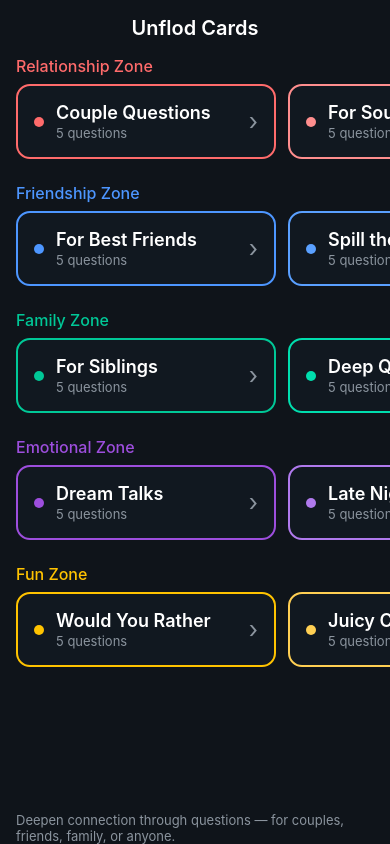
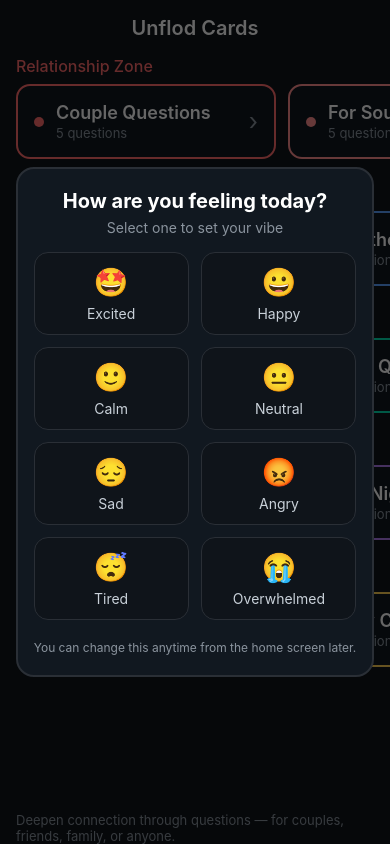
Before and after one commit to Engrjalalkhan/unfold-cards-1, a React Native app: screen / in a window 390 px wide. Built offline with nearby package versions, Linux system fonts and the light colour scheme.

Commit message:
mood meter added

```diff
--- a/App.js
+++ b/App.js
@@ -15,6 +15,37 @@ function Header({ title, onBack }) {
       )}
       <Text style={styles.headerTitle}>{title}</Text>
       <View style={{ width: 64 }} />
+    </View>
+  );
+}
+
+function MoodMeter({ onSelect }) {
+  const options = [
+    { id: 'excited', emoji: '🤩', label: 'Excited' },
+    { id: 'happy', emoji: '😀', label: 'Happy' },
+    { id: 'calm', emoji: '🙂', label: 'Calm' },
+    { id: 'neutral', emoji: '😐', label: 'Neutral' },
+    { id: 'sad', emoji: '😔', label: 'Sad' },
+    { id: 'angry', emoji: '😡', label: 'Angry' },
+    { id: 'tired', emoji: '😴', label: 'Tired' },
+    { id: 'overwhelmed', emoji: '😭', label: 'Overwhelmed' },
+  ];
+
+  return (
+    <View style={styles.moodOverlay}>
+      <View style={styles.moodCard}>
+        <Text style={styles.moodTitle}>How are you feeling today?</Text>
+        <Text style={styles.moodSubtitle}>Select one to set your vibe</Text>
+        <View style={styles.moodGrid}>
+          {options.map((o) => (
+            <TouchableOpacity key={o.id} style={styles.moodItem} onPress={() => onSelect(o)}>
+              <Text style={styles.moodEmoji}>{o.emoji}</Text>
+              <Text style={styles.moodLabel}>{o.label}</Text>
+            </TouchableOpacity>
+          ))}
+        </View>
+        <Text style={styles.moodHint}>You can change this anytime from the home screen later.</Text>
+      </View>
     </View>
   );
 }
@@ -111,12 +142,26 @@ function CardScreen({ category, onBack }) {
 
 export default function App() {
   const [selected, setSelected] = React.useState(null);
+  const [showMood, setShowMood] = React.useState(true);
+  const [mood, setMood] = React.useState(null);
 
-  if (!selected) {
-    return <HomeScreen onSelectCategory={(c) => setSelected(c)} />;
-  }
+  const handleSelectMood = (m) => {
+    setMood(m);
+    setShowMood(false);
+  };
 
-  return <CardScreen category={selected} onBack={() => setSelected(null)} />;
+  const Screen = !selected ? (
+    <HomeScreen onSelectCategory={(c) => setSelected(c)} />
+  ) : (
+    <CardScreen category={selected} onBack={() => setSelected(null)} />
+  );
+
+  return (
+    <View style={{ flex: 1 }}>
+      {Screen}
+      {showMood && <MoodMeter onSelect={handleSelectMood} />}
+    </View>
+  );
 }
 
 const styles = StyleSheet.create({
@@ -192,4 +237,46 @@ const styles = StyleSheet.create({
   primaryText: { color: '#0F141A', fontWeight: '700' },
   progress: { alignItems: 'center', marginTop: 8 },
   progressText: { color: '#8B949E', fontSize: 13 },
+  moodOverlay: {
+    position: 'absolute',
+    top: 0,
+    left: 0,
+    right: 0,
+    bottom: 0,
+    backgroundColor: 'rgba(0,0,0,0.6)',
+    alignItems: 'center',
+    justifyContent: 'center',
+    zIndex: 1000,
+  },
+  moodCard: {
+    width: '92%',
+    maxWidth: 560,
+    backgroundColor: '#111820',
+    borderRadius: 18,
+    borderWidth: 2,
+    borderColor: '#2A2F36',
+    paddingVertical: 20,
+    paddingHorizontal: 16,
+  },
+  moodTitle: { color: '#FFFFFF', fontSize: 20, fontWeight: '700', textAlign: 'center' },
+  moodSubtitle: { color: '#8B949E', fontSize: 14, textAlign: 'center', marginTop: 6 },
+  moodGrid: {
+    flexDirection: 'row',
+    flexWrap: 'wrap',
+    justifyContent: 'space-between',
+    marginTop: 16,
+  },
+  moodItem: {
+    width: '48%',
+    marginBottom: 12,
+    paddingVertical: 12,
+    borderRadius: 14,
+    backgroundColor: '#0F141A',
+    borderWidth: 1,
+    borderColor: '#2A2F36',
+    alignItems: 'center',
+  },
+  moodEmoji: { fontSize: 28 },
+  moodLabel: { color: '#C9D1D9', fontSize: 14, marginTop: 6 },
+  moodHint: { color: '#8B949E', fontSize: 12, textAlign: 'center', marginTop: 8 },
 });
```
